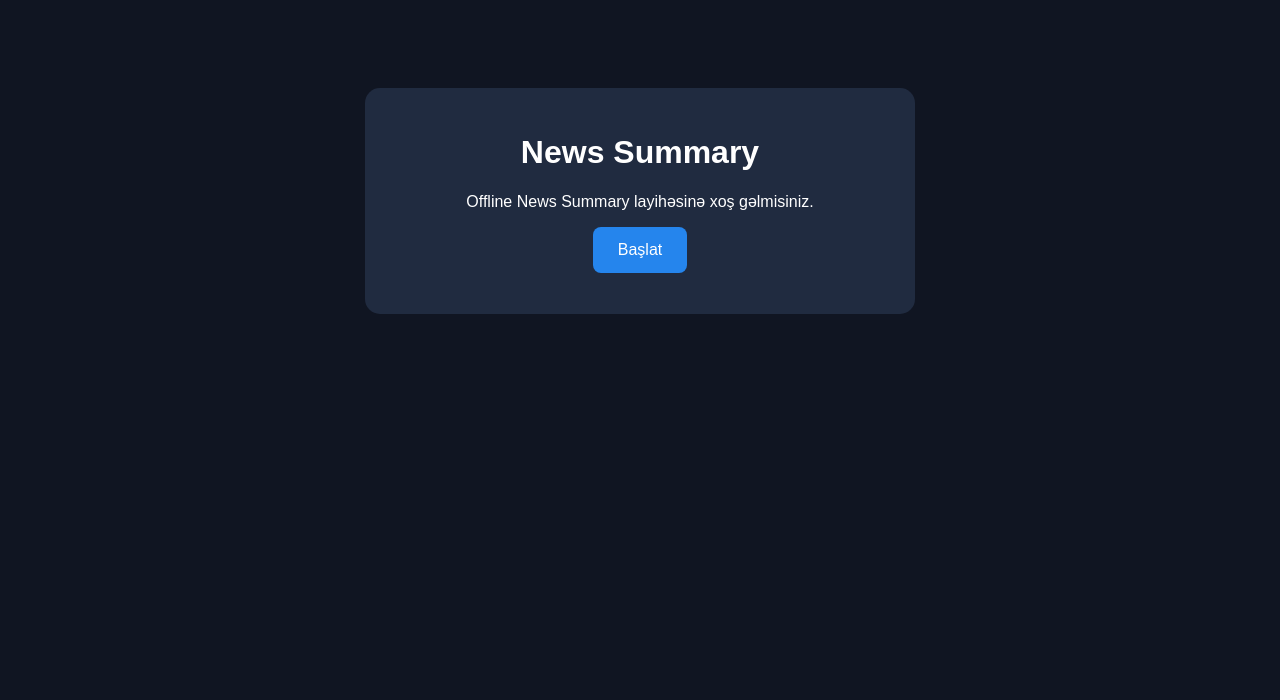
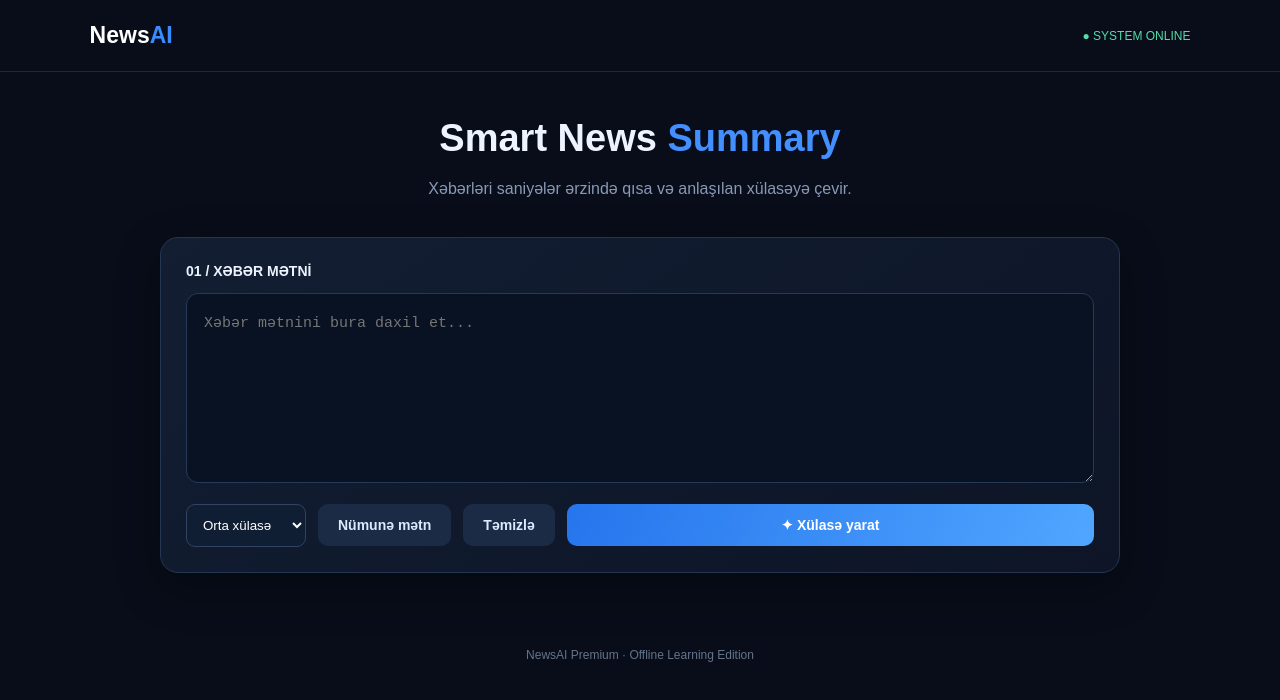
Before and after one commit to xeyalhesab9-rgb/news-summary-learning, a website: page index.html in a window 1280 px wide. Drawn offline with Linux system fonts and the light colour scheme.

Commit message:
Revamp HTML structure and styles for NewsAI Premium

```diff
--- a/index.html
+++ b/index.html
@@ -3,41 +3,199 @@
 <html lang="az">
 <head>
 <meta charset="UTF-8">
-  <meta name="viewport" content="width=device-width, initial-scale=1">
-  <title>News Summary</title>
+<meta name="viewport" content="width=device-width, initial-scale=1.0">
+<title>NewsAI Premium</title>
 <style>
-    body {
-      background: #101522;
-      color: white;
-      font-family: Arial, sans-serif;
-      padding: 30px;
-      text-align: center;
+*{box-sizing:border-box}
+body{
+ margin:0;background:#080d19;color:#edf3ff;
+ font-family:Arial,sans-serif;min-height:100vh;
 }
-    .box {
-      max-width: 500px;
-      margin: 50px auto;
-      padding: 25px;
-      background: #202b40;
-      border-radius: 15px;
+header{
+ padding:22px 7%;display:flex;align-items:center;
+ justify-content:space-between;border-bottom:1px solid #1c2940;
 }
-    button {
-      background: #2585ed;
-      color: white;
-      padding: 14px 25px;
-      border: 0;
-      border-radius: 8px;
-      font-size: 16px;
+.logo{font-size:23px;font-weight:800;color:#fff}
+.logo span{color:#398cff}
+.status{font-size:12px;color:#54dda9}
+main{max-width:1000px;margin:45px auto;padding:0 20px}
+.hero{text-align:center;margin-bottom:35px}
+.hero h1{font-size:38px;margin:0 0 12px}
+.hero h1 span{color:#438fff}
+.hero p{color:#8999b5;line-height:1.6}
+.panel{
+ background:linear-gradient(145deg,#131e33,#0d1526);
+ border:1px solid #253653;border-radius:18px;
+ padding:25px;margin-bottom:22px;
+ box-shadow:0 15px 45px #0005;
+}
+.label{font-size:14px;font-weight:bold;margin-bottom:14px}
+textarea{
+ width:100%;height:190px;resize:vertical;
+ background:#091222;border:1px solid #263957;
+ border-radius:12px;padding:17px;color:white;
+ font-size:15px;line-height:1.7;outline:none;
+}
+textarea:focus{border-color:#438fff}
+.controls{
+ display:flex;flex-wrap:wrap;gap:12px;
+ align-items:center;margin-top:17px;
+}
+select{
+ background:#101e34;color:white;border:1px solid #304362;
+ padding:12px;border-radius:9px;
+}
+button{
+ border:0;border-radius:10px;padding:13px 20px;
+ cursor:pointer;font-weight:bold;font-size:14px;
+}
+.primary{
+ background:linear-gradient(110deg,#2675ed,#50a6ff);
+ color:white;flex:1;
+}
+.secondary{background:#1b2b45;color:#dceaff}
+button:hover{filter:brightness(1.15)}
+.result{display:none}
+.result-text{
+ background:#091222;border:1px solid #263957;
+ padding:20px;border-radius:12px;
+ color:#dce8ff;line-height:1.8;white-space:pre-wrap;
+}
+.stats{display:flex;gap:20px;color:#8498b8;font-size:12px;margin-top:15px}
+footer{text-align:center;color:#64748b;font-size:12px;padding:30px}
+@media(max-width:600px){
+ .hero h1{font-size:29px}
+ header{padding:18px}
+ .panel{padding:17px}
+ .controls button{width:100%}
 }
 </style>
 </head>
 <body>
-  <div class="box">
-    <h1>News Summary</h1>
-    <p>Offline News Summary layihəsinə xoş gəlmisiniz.</p>
-    <button onclick="document.getElementById('result').textContent='Layihə uğurla işləyir!'">
-      Başlat
-    </button>
-    <p id="result"></p>
+
+<header>
+ <div class="logo">News<span>AI</span></div>
+ <div class="status">● SYSTEM ONLINE</div>
+</header>
+
+<main>
+ <section class="hero">
+  <h1>Smart News <span>Summary</span></h1>
+  <p>Xəbərləri saniyələr ərzində qısa və anlaşılan xülasəyə çevir.</p>
+ </section>
+
+ <section class="panel">
+  <div class="label">01 / XƏBƏR MƏTNİ</div>
+  <textarea id="news" placeholder="Xəbər mətnini bura daxil et..."></textarea>
+
+  <div class="controls">
+   <select id="length">
+    <option value="short">Qısa xülasə</option>
+    <option value="medium" selected>Orta xülasə</option>
+    <option value="long">Uzun xülasə</option>
+   </select>
+   <button class="secondary" onclick="sample()">Nümunə mətn</button>
+   <button class="secondary" onclick="clearText()">Təmizlə</button>
+   <button class="primary" onclick="summarize()">✦ Xülasə yarat</button>
   </div>
+ </section>
+
+ <section class="panel result" id="result">
+  <div class="label">02 / HAZIR XÜLASƏ</div>
+  <div class="result-text" id="output"></div>
+  <div class="stats">
+   <span id="words">0 söz</span>
+   <span id="sentences">0 cümlə</span>
+  </div>
+  <div class="controls">
+   <button class="primary" onclick="copyResult()">Nəticəni kopyala</button>
+  </div>
+ </section>
+</main>
+
+<footer>NewsAI Premium · Offline Learning Edition</footer>
+
+<script>
+const stopWords = new Set([
+"və","bu","bir","üçün","ilə","olan","olaraq","ki","da","də",
+"the","a","an","and","or","of","to","in","is","are","was",
+"on","at","for","that","it","as","by","from","with","be",
+"bu","həmin","daha","çox","sonra","belə","hər","kimi"
+]);
+
+function sample(){
+ document.getElementById("news").value =
+ "Azərbaycanın texnologiya sahəsində yeni layihələr həyata keçirilir. " +
+ "Son illərdə rəqəmsal xidmətlərin inkişafı sürətlənib. " +
+ "Yeni texnologiyalar insanların gündəlik həyatını asanlaşdırır. " +
+ "Mütəxəssislər süni intellekt sahəsinin gələcəkdə daha da inkişaf edəcəyini bildirirlər. " +
+ "Yeni layihələrin əsas məqsədi rəqəmsal imkanları genişləndirməkdir. " +
+ "Bu istiqamətdə müxtəlif təlimlər və texnoloji proqramlar hazırlanır.";
+}
+
+function clearText(){
+ document.getElementById("news").value="";
+ document.getElementById("result").style.display="none";
+}
+
+function summarize(){
+ const text=document.getElementById("news").value.trim();
+ if(text.length<30){
+  alert("Zəhmət olmasa, daha uzun xəbər mətni daxil et.");
+  return;
+ }
+
+ const sentences=text.match(/[^.!?]+[.!?]+|[^.!?]+$/g)||[text];
+ const words=text.toLowerCase().match(/[a-zəöüğışç0-9]+/gi)||[];
+ const frequency={};
+
+ words.forEach(word=>{
+  if(word.length>2&&!stopWords.has(word)){
+   frequency[word]=(frequency[word]||0)+1;
+  }
+ });
+
+ const scored=sentences.map((sentence,index)=>{
+  const tokens=sentence.toLowerCase().match(/[a-zəöüğışç0-9]+/gi)||[];
+  let score=0;
+  tokens.forEach(word=>{
+   if(frequency[word]&&!stopWords.has(word)){
+    score+=frequency[word];
+   }
+  });
+  return {sentence:sentence.trim(),index,score:score/Math.sqrt(tokens.length||1)};
+ });
+
+ let count=1;
+ const mode=document.getElementById("length").value;
+ if(mode==="medium")count=Math.ceil(sentences.length*0.4);
+ if(mode==="long")count=Math.ceil(sentences.length*0.65);
+ count=Math.max(1,Math.min(count,sentences.length));
+
+ const selected=scored
+  .sort((a,b)=>b.score-a.score)
+  .slice(0,count)
+  .sort((a,b)=>a.index-b.index);
+
+ const summary=selected.map(item=>item.sentence).join(" ");
+ document.getElementById("output").textContent=summary;
+ document.getElementById("words").textContent=
+  (summary.match(/\S+/g)||[]).length+" söz";
+ document.getElementById("sentences").textContent=
+  selected.length+" cümlə";
+ document.getElementById("result").style.display="block";
+ document.getElementById("result").scrollIntoView({behavior:"smooth"});
+}
+
+async function copyResult(){
+ const text=document.getElementById("output").textContent;
+ try{
+  await navigator.clipboard.writeText(text);
+  alert("Xülasə kopyalandı!");
+ }catch(e){
+  alert("Kopyalama mümkün olmadı. Nəticəni seçərək kopyala.");
+ }
+}
+</script>
 </body>
 </html>
```
Lines whose indentation alone changed are shown as unchanged.
